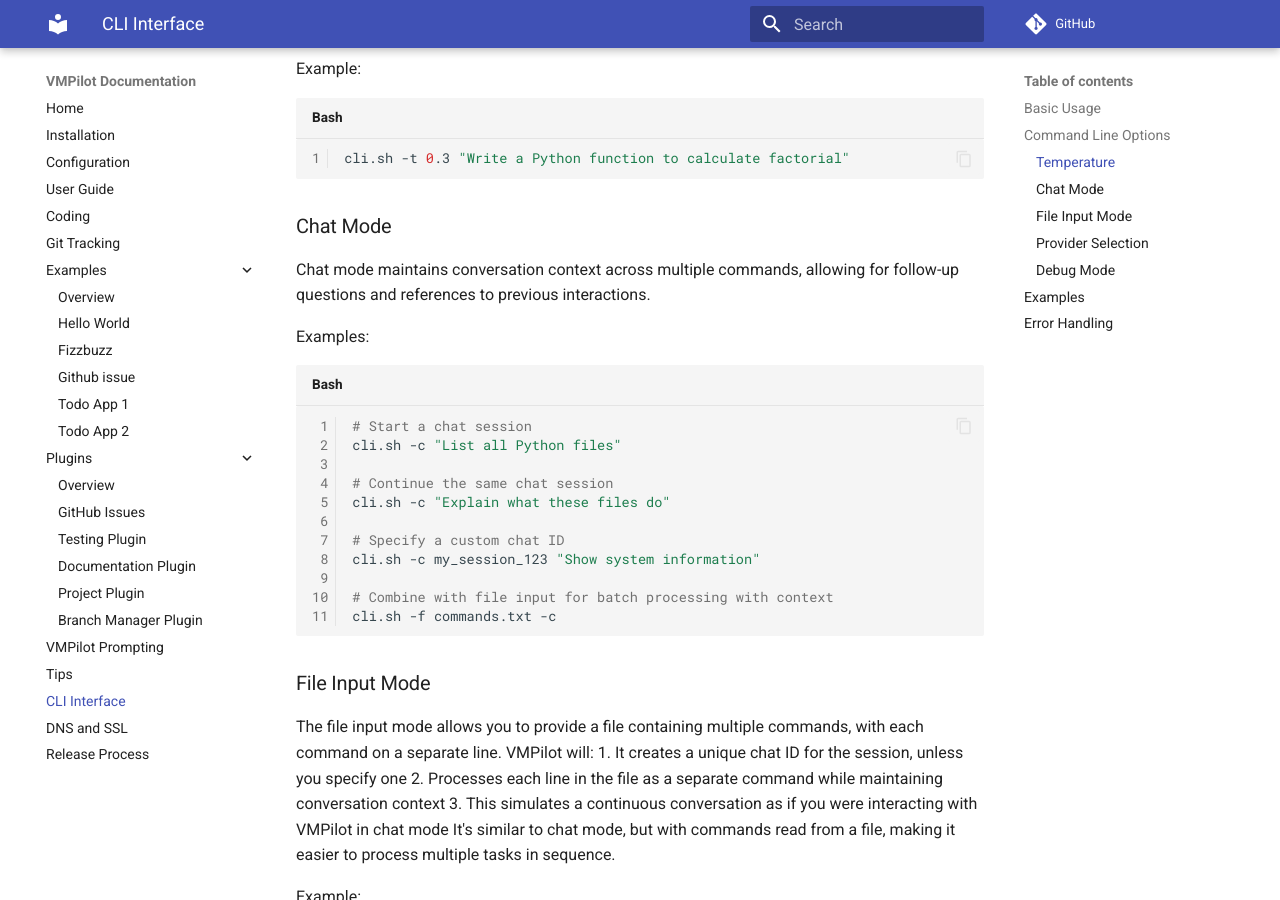
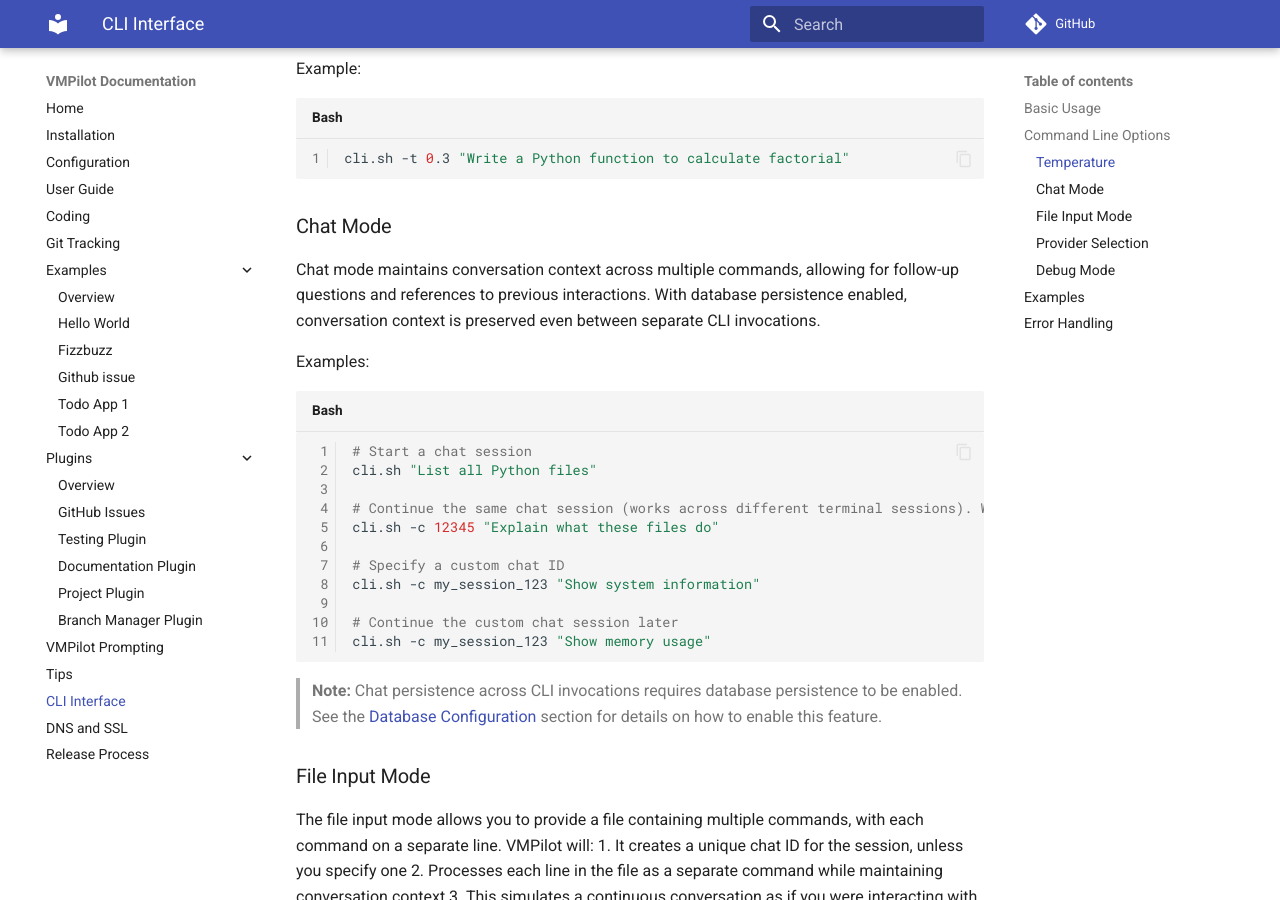
Before and after one commit to drorm/vmpilot, an MkDocs documentation site: the page built from docs/source/cli.md, in a window 1280 px wide and 900 px high, scrolled down 1359 px. Built offline with MkDocs 1.6.1 and Material for MkDocs 9.7.7, drawn with Linux system fonts in a browser that asks for light colours; comment, search, counter and statistics services are not loaded.

Commit message:
Add SQLite persistence for chat sessions
- Updated chat mode in CLI documentation to support continuous sessions with chat ID
- Added database configuration settings to enable persistence of conversations in SQLite
- Updated index to highlight support for continuous CLI chat sessions with SQLite storage

````diff
--- a/docs/source/cli.md
+++ b/docs/source/cli.md
@@ -53,22 +53,25 @@ cli.sh -t 0.3 "Write a Python function to calculate factorial"
 
 ### Chat Mode
 
-Chat mode maintains conversation context across multiple commands, allowing for follow-up questions and references to previous interactions.
+Chat mode maintains conversation context across multiple commands, allowing for follow-up questions and references to previous interactions. With database persistence enabled, conversation context is preserved even between separate CLI invocations.
 
 Examples:
 ```bash
 # Start a chat session
-cli.sh -c "List all Python files"
+cli.sh "List all Python files"
 
-# Continue the same chat session
-cli.sh -c "Explain what these files do"
+# Continue the same chat session (works across different terminal sessions). Where 12345 is the chat ID that shows in the output of the first command
+cli.sh -c 12345 "Explain what these files do"
 
 # Specify a custom chat ID
 cli.sh -c my_session_123 "Show system information"
 
-# Combine with file input for batch processing with context
-cli.sh -f commands.txt -c
+# Continue the custom chat session later
+cli.sh -c my_session_123 "Show memory usage"
+
 ```
+
+> **Note:** Chat persistence across CLI invocations requires database persistence to be enabled. See the [Database Configuration](configuration.md#database-settings-database) section for details on how to enable this feature.
 
 ### File Input Mode
 
````
Also changed, not shown: docs/source/configuration.md (+18 -0 lines), docs/source/index.md (+1 -0 lines).
